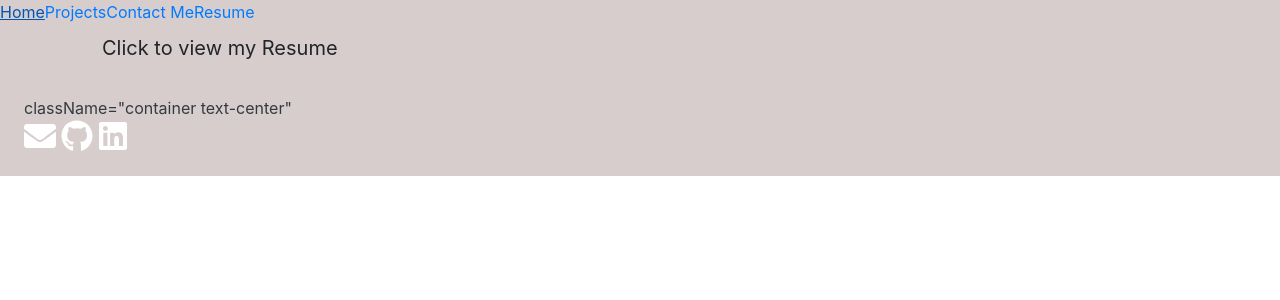
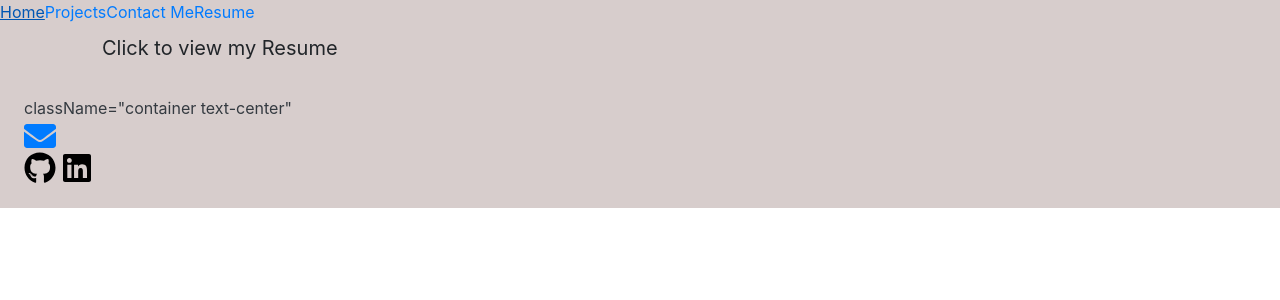
Before and after one commit to whatawhat/react_portfolio, a React (Create React App) app: page /resume in a window 1280 px wide. Shown: the top 300 px of the page. Built offline with nearby package versions, Linux system fonts and the light colour scheme; a web font is replaced by a local one.

Commit message:
updated link to email and changed the color of the icons

```diff
--- a/src/components/footer.js
+++ b/src/components/footer.js
@@ -1,23 +1,24 @@
 import React from "react";
-//import {useLocation, useHistory} from 'react-router-dom';
 import { FaGithub, FaLinkedin, FaEnvelope } from 'react-icons/fa';
+import { Link } from 'react-router-dom';
 
 function Footer() {
     return (
       <footer className="w-100 mt-auto text-dark p-4">
         <div>className="container text-center"</div>
-            <a href="mailto:stephedavis12@gmail.com" target="_blank" rel="noreferrer">
-            <i className="fa fa-envelope" id='emailAnchor'></i> </a>
-
-                <FaEnvelope size="2em" color="ffffff"/>
+          <div id="email">
+            <Link to="mailto:stephedavis12@gmail.com">
+              <FaEnvelope size="2em"/>
+            </Link>
+          </div>
           <a href="https://github.com/whatawhat" target="_blank" rel="noreferrer">
           <i className="fa fa-github" id='githubAnchor'></i> </a>
 
-            <FaGithub size="2em" color="#ffffff"/>
+            <FaGithub size="2em" color="#000000"/>
           <a href="www.linkedin.com/in/stephanie-davis-56780b3b" target="_blank" rel="noreferrer">
           <i className="fa fa-linkedin" id='linkedInAnchor'></i> </a>
 
-            <FaLinkedin size="2em" color="#ffffff"/>
+            <FaLinkedin size="2em" color="#000000"/>
       </footer>
     );
   };
```
